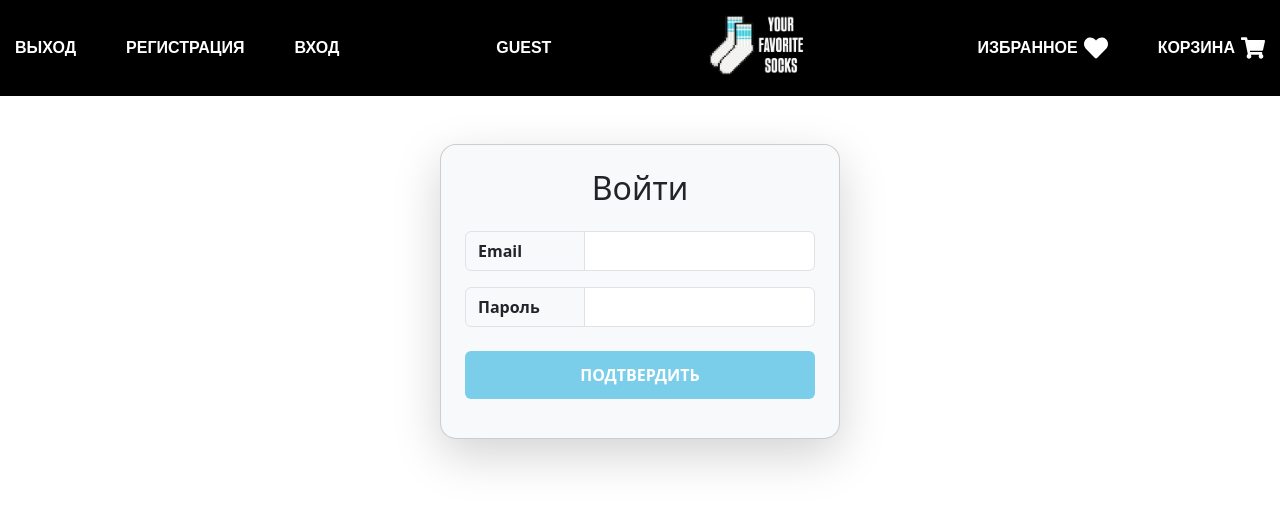
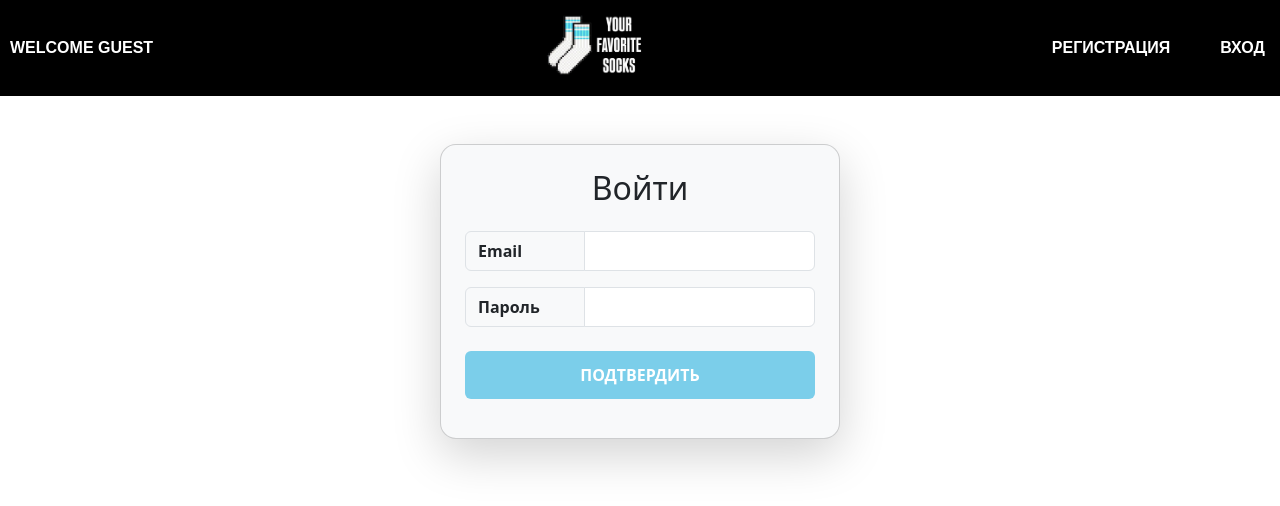
Before and after one commit to victoriavaskova/socks-shop, a React (Vite) app in the folder client/: page /login in a window 1280 px wide. Shown: the top 506 px of the page. Built offline with nearby package versions, Linux system fonts and the light colour scheme; no server answers.

Commit message:
registr + auth + nav bar links done

```diff
--- a/client/src/features/LoginForm/LoginForm.jsx
+++ b/client/src/features/LoginForm/LoginForm.jsx
@@ -1,26 +1,27 @@
 import React from 'react';
-import axios from "axios";
-import axiosInstance, { setAccessToken } from "../../api/axiosInstance";
+import axios from 'axios';
+import axiosInstance, { setAccessToken } from '../../api/axiosInstance';
+import { useNavigate } from 'react-router';
 
 
 import { Container, Form, Button, Card } from 'react-bootstrap';
 import InputGroup from 'react-bootstrap/InputGroup';
 import './LoginForm.css';
 
-export default function LoginForm({setUser}) {
-
+export default function LoginForm({ setUser }) {
+  const navigate = useNavigate();
   const loginHandler = (e) => {
     e.preventDefault();
     const formData = Object.fromEntries(new FormData(e.target));
     if (!formData.email || !formData.password) {
-      return alert("Missing required fields");
+      return alert('Missing required fields');
     }
-    axiosInstance.post("/auth/login", formData).then((res) => {
-      setUser({ status: "logged", data: res.data.user });
+    axiosInstance.post('/auth/login', formData).then((res) => {
+      setUser({ status: 'logged', data: res.data.user });
       setAccessToken(res.data.accessToken);
+      navigate('/createsocks')
     });
   };
-
 
   return (
     <Container className="d-flex justify-content-center mt-5">
--- a/client/src/features/SignUpForm/SignUpForm.jsx
+++ b/client/src/features/SignUpForm/SignUpForm.jsx
@@ -6,9 +6,10 @@ import { Container, Form, Button, Card } from 'react-bootstrap';
 import InputGroup from 'react-bootstrap/InputGroup';
 import 'bootstrap/dist/css/bootstrap.min.css'
 import './SignUpForm.css'; // Подключаем стили
+import { useNavigate } from 'react-router';
 
 export default function SignUpForm({setUser}) {
-
+const navigate = useNavigate();
   const signUpHandler = (e) => {
     e.preventDefault();
     const formData = Object.fromEntries(new FormData(e.target));
@@ -20,6 +21,7 @@ export default function SignUpForm({setUser}) {
     axiosInstance.post("/auth/signup", formData).then((res) => {
       setUser({ status: "logged", data: res.data.user });
       setAccessToken(res.data.accessToken);
+      navigate('/createsocks');
     });
   };
 
@@ -80,9 +82,8 @@ export default function SignUpForm({setUser}) {
           </div>
 
           <div className="form-group text-center mt-4">
-            <Button className="btn-submit" type="submit">
-              Подтвердить
-            </Button>
+            <Button className="btn-submit" type="submit">Подтвердить
+              </Button>
           </div>
         </Form>
       </Card>
--- a/client/src/widgets/NavBar/NavBar.css
+++ b/client/src/widgets/NavBar/NavBar.css
@@ -16,16 +16,21 @@
   height: 80px;
   width: auto;
   display: block;
+
+
 }
 
 
 .navbar-left {
   display: flex;
+  margin-left: 10px;
+
 }
 
 
 .navbar-right {
   display: flex;
+
 }
 
 
--- a/client/src/widgets/NavBar/NavBar.jsx
+++ b/client/src/widgets/NavBar/NavBar.jsx
@@ -10,22 +10,19 @@ export default function NavBar({logoutHandler, user}) {
     <nav className="navbar">
 
       <div className="navbar-left">
+      {user.status === "logged" ? `Привет ${user.data.name}!` : "Welcome Guest"}
+      </div>
 
-        <ul className="navbar-links">
-        <li onClick={logoutHandler}><Link to="/">ВЫХОД</Link></li>
-          <li><Link to="/signup">РЕГИСТРАЦИЯ</Link></li>
-          <li><Link to="/login">ВХОД</Link></li>
-        </ul>
-      </div>
-<div>{user.status === "logged" ? `Привет ${user.data.name}` : "Guest"}</div>
       <div className="navbar-logo">
         <Link to="/">
           <img src={logo} alt="Логотип" />
         </Link>
       </div>
 
-      <div className="navbar-right">
+      {user.status === "logged" ? (<><div className="navbar-right">
         <ul className="navbar-links">
+
+          <li onClick={logoutHandler}><Link to="/">ВЫХОД</Link></li>
           <li><Link to="/favorites">
           ИЗБРАННОЕ  <FaHeart />
           </Link></li>
@@ -33,7 +30,11 @@ export default function NavBar({logoutHandler, user}) {
           КОРЗИНА <FaShoppingCart />
           </Link></li>
         </ul>
-      </div>
+      </div></>):(<ul className="navbar-links">
+          <li><Link to="/signup">РЕГИСТРАЦИЯ</Link></li>
+          <li><Link to="/login">ВХОД</Link></li>
+        </ul>)}
+
     </nav>
   );
 }
```
